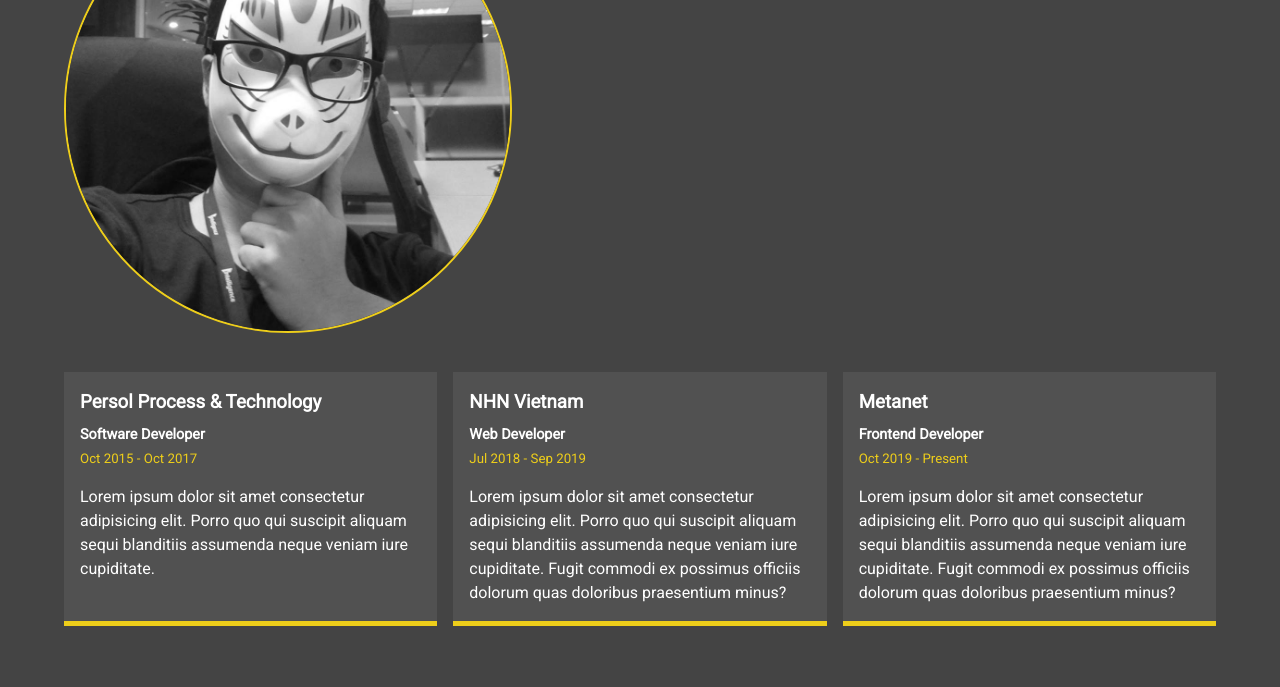
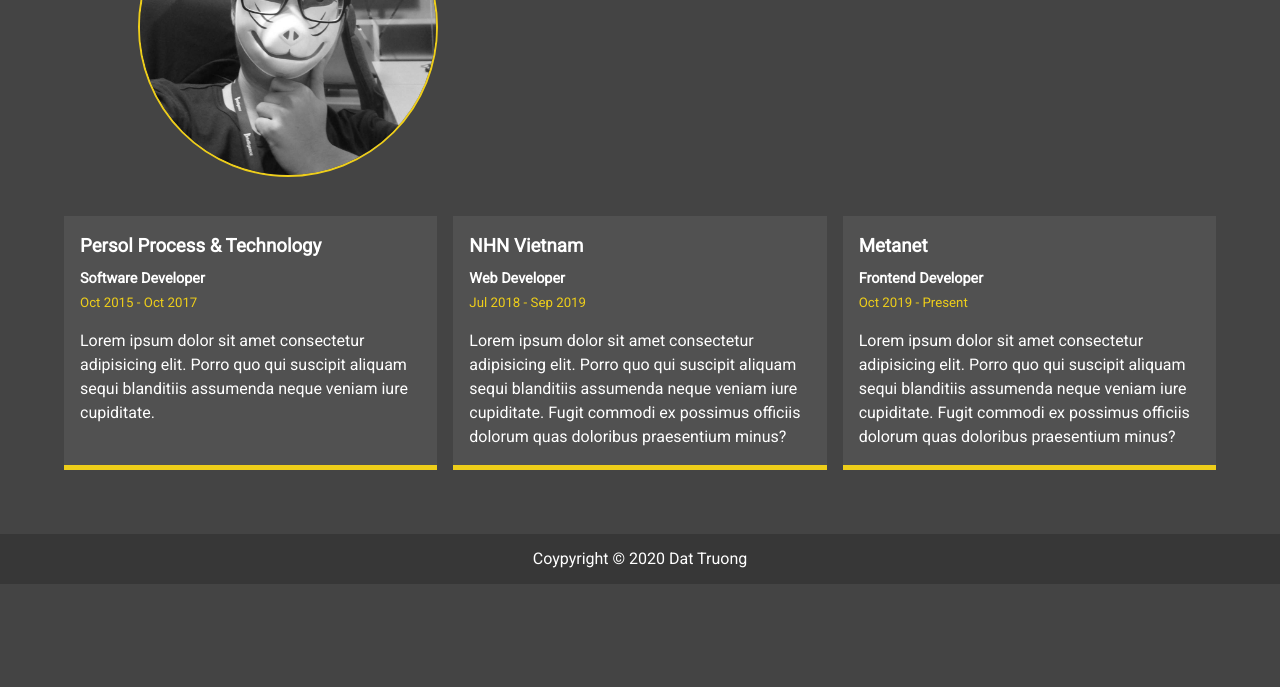
Before and after one commit to QuocDat1994/responsive-portfolio, a website: page about.html in a window 1280 px wide. Shown: the part 320-1007 px from the top of the page. After the commit the page ends 904 px from the top, so only its background shows below. Drawn offline with Linux system fonts and the light colour scheme.

Commit message:
resize avatar in About page

```diff
--- a/stylesheet/scss/style.scss
+++ b/stylesheet/scss/style.scss
@@ -184,10 +184,10 @@
 
     .about-avatar {
       width: 100%;
-
+      text-align: center;
       img {
         width: 100%;
-        margin-top: 0.5rem;
+        max-width: 300px;
         border-radius: 100%;
         border: 2px solid $hightlight-color;
       }
```
Also changed, not shown: stylesheet/css/style.css.
